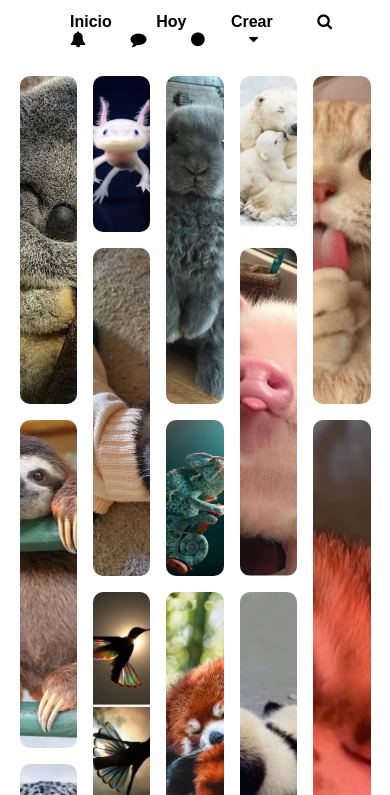
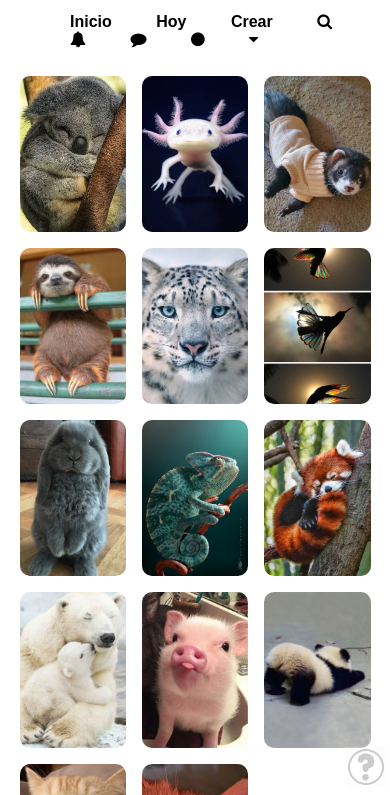
Before and after one commit to Lordbear117/Evaluacion-Pinterest, a plain HTML site: page index.html in a window 390 px wide. Shown: the part 49-844 px from the top of the page. Drawn offline with Linux system fonts and the light colour scheme.

Commit message:
responsive

```diff
--- a/css/style.css
+++ b/css/style.css
@@ -216,3 +216,25 @@ flex: 1;
     grid-row: 3/6;
     background-image: url("/Evaluacion-Pinterest/img/imagen\ 14.jpeg");
 }
+.pregunta img{
+    width: 40px;
+    height: 40px;
+    position: fixed;
+    bottom: 1%;
+    right: 1%;
+    opacity: 0.2;
+}
+@media screen and (max-width: 820px){
+    .container{
+        grid-template-areas:
+        'auto auto auto'
+        'auto auto auto'
+        'auto auto auto'
+        'auto auto auto'
+        'auto auto auto';
+    }
+    .item{
+        grid-column: auto;
+        grid-row: auto;
+    }
+}
--- a/index.html
+++ b/index.html
@@ -74,6 +74,7 @@
     </main>
 
      <footer>
+        <div class="pregunta"><img src="img/pregunta.png" alt="Pregunta"></div>
         Arturo Renteria Salas
         Felipe Hernandez
         Denisse Martinez
```
Also changed, not shown: img/pregunta.png (added).
